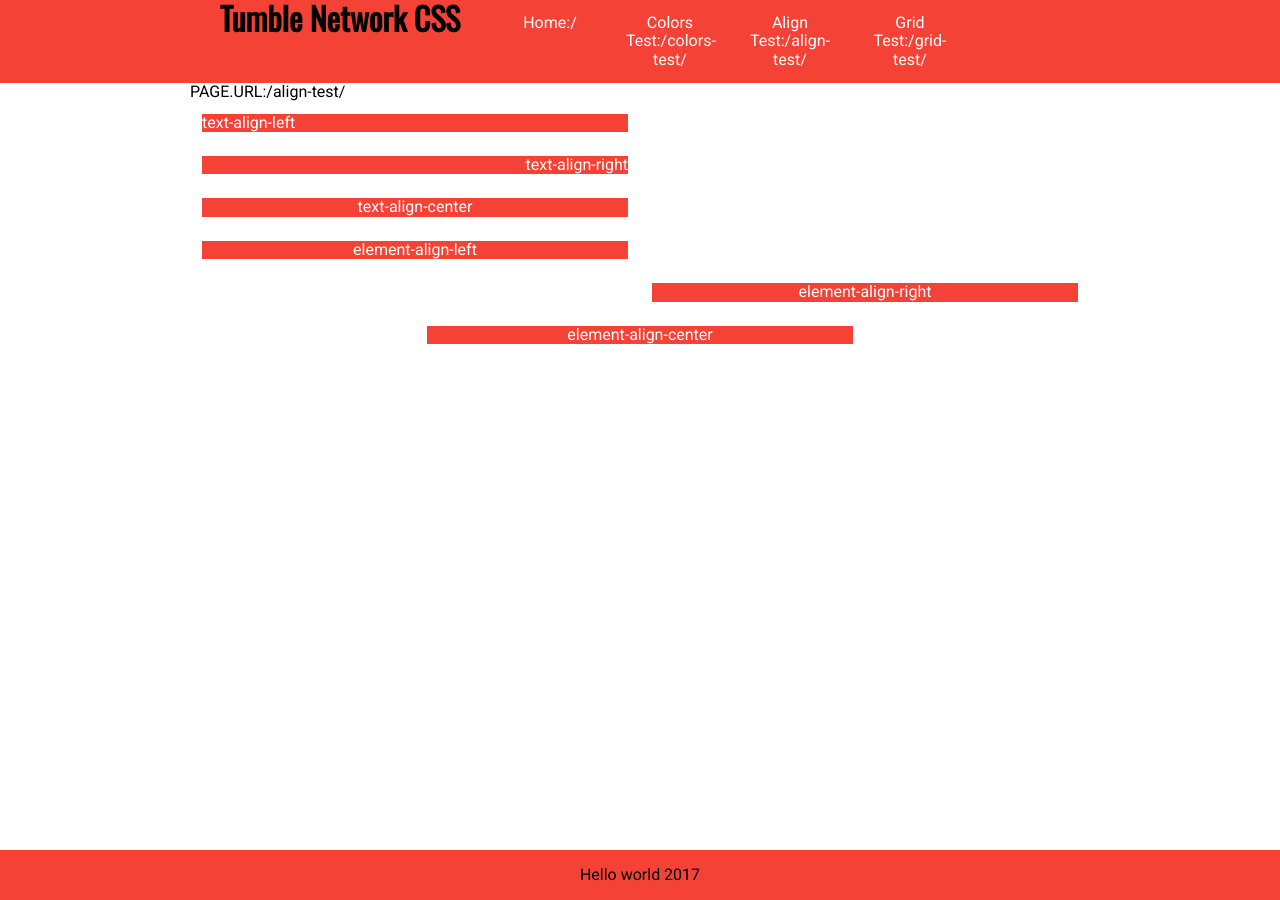
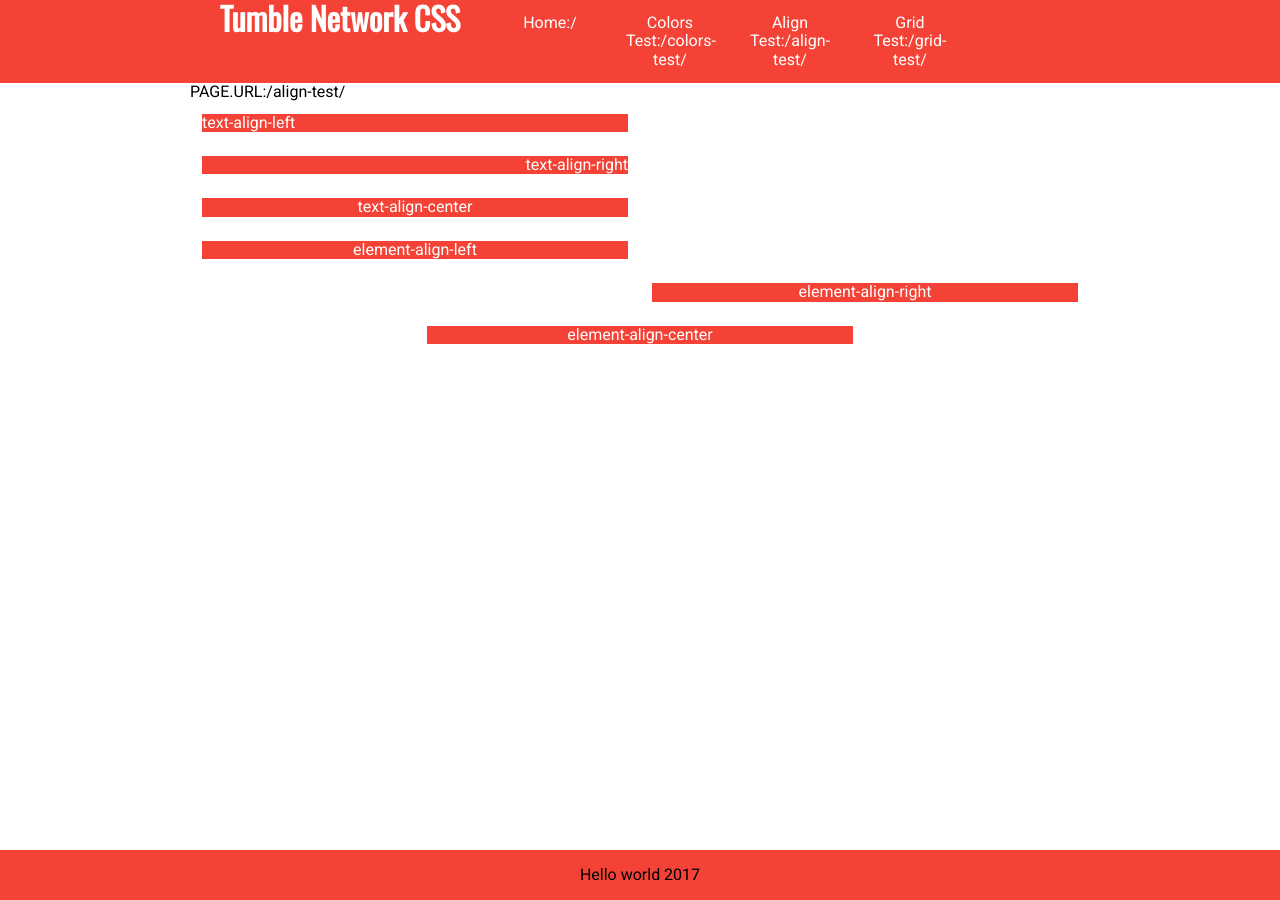
Before and after one commit to tumblenet/tumblenet-css, a Jekyll site: the page built from align-test.html, in a window 1280 px wide. Built offline with Jekyll 4.4.1, drawn with Linux system fonts in a browser that asks for light colours.

Commit message:
Update main.html

```diff
--- a/_layouts/main.html
+++ b/_layouts/main.html
@@ -3,7 +3,7 @@ layout: default
 ---
 <header class="tn-header">
   <div class="tn-row tn-container">
-    <h1 class="tn-col-1-3 tn-website-title tn-text-white">{{ site.title }}</h1>
+    <h1 class="tn-col-1-3 tn-website-title tn-text-color-white">{{ site.title }}</h1>
     <nav class="tn-col-2-3">
       <ul class="tn-row tn-nav">
         {% for item in site.data.nav %}
```
